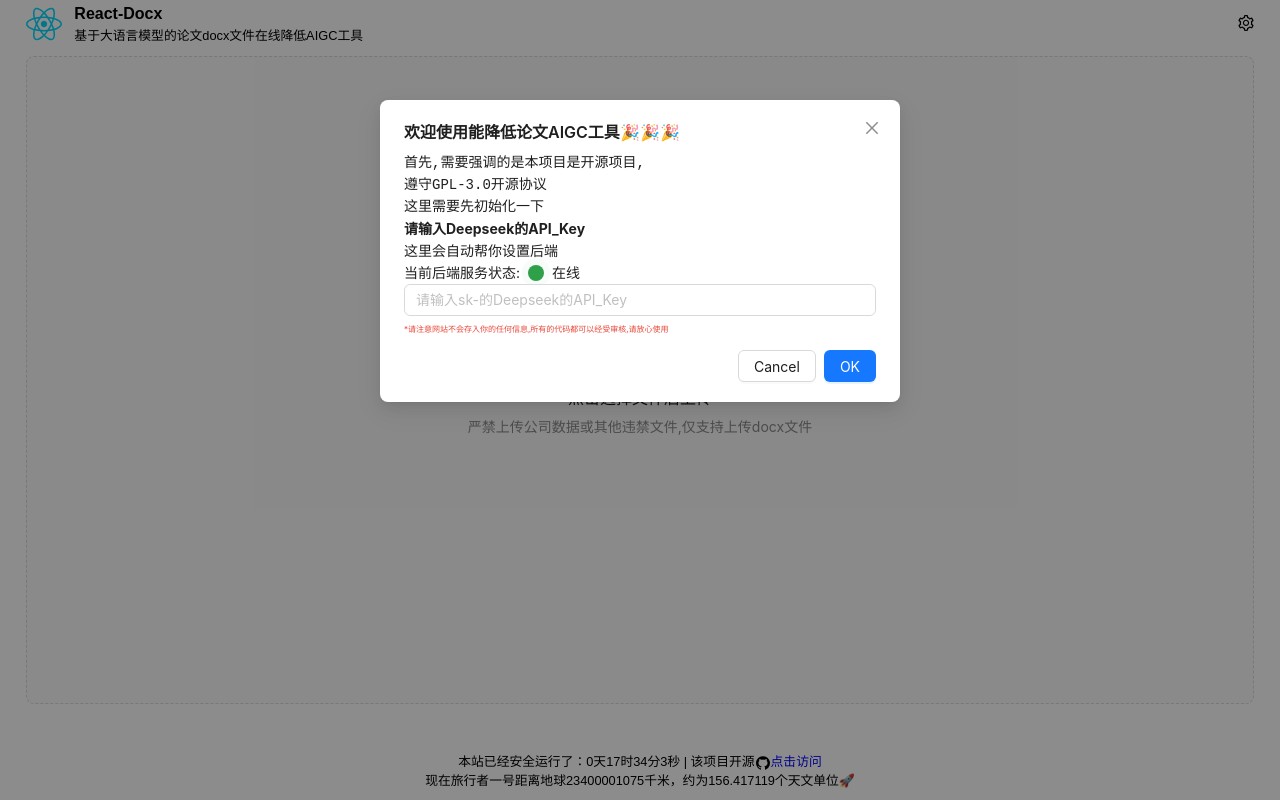
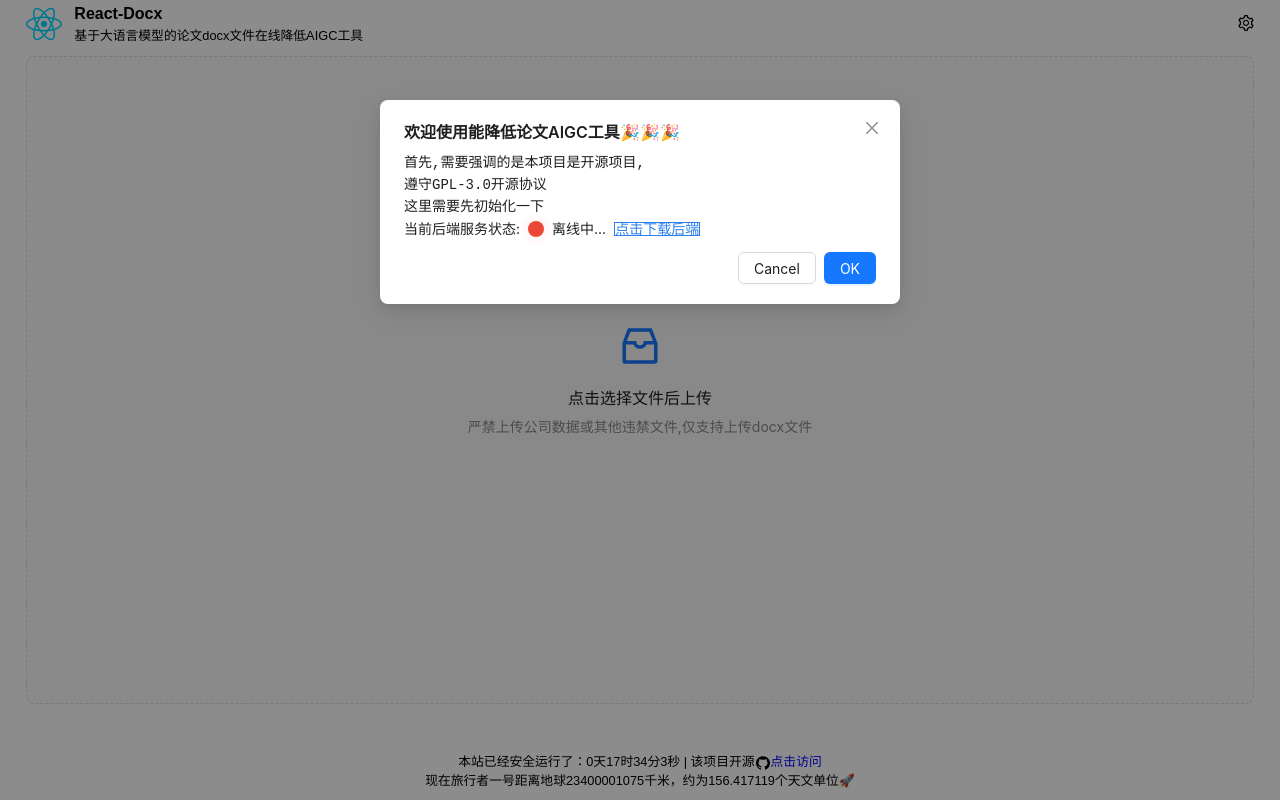
Before and after one commit to xieleihan/reduce-AIGC, a React (Vite) app in the folder front/: page / in a window 1280 px wide. Built offline with nearby package versions, Linux system fonts and the light colour scheme; no server answers.

Commit message:
fix:紧急修复

```diff
--- a/front/src/App.jsx
+++ b/front/src/App.jsx
@@ -117,7 +117,7 @@
 
     // 订阅错误事件
     pubsub.subscribe('error', () => {
-      setStash(true);
+      setStash(false);
     });
 
     // 获取用户端IP地址信息
--- a/front/src/components/InputBox.jsx
+++ b/front/src/components/InputBox.jsx
@@ -1,15 +1,24 @@
 import { Input } from "antd"
 import '../style/inputbox.css'
+import { useState, useEffect } from 'react';
 
 function InputBox({onInputChange,stash}) {
     const handleChange = (e) => {
         onInputChange?.(e.target.value); // 回调函数
     };
 
+    const [value, setValue] = useState(false);
+
+    useEffect(() => {
+        if (stash) {
+            setValue(false);
+        }
+    }, [stash]);
+
     return (
         <>
 
-            <div>{stash !== true ? (
+            <div>{value !== true ? (
                 <>
                     <div className="stashBox">当前后端服务状态:
                         <div className="stashRadius red" ></div>
```
